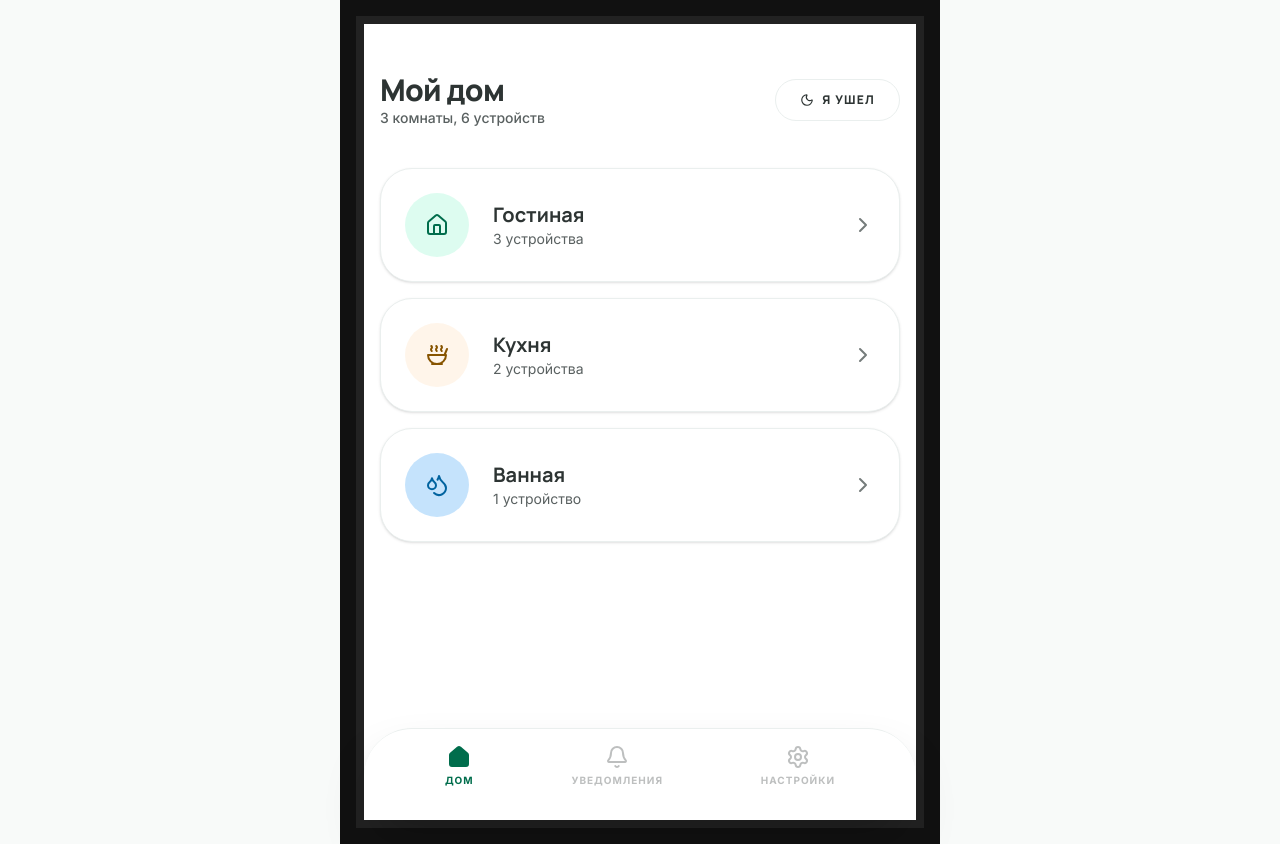
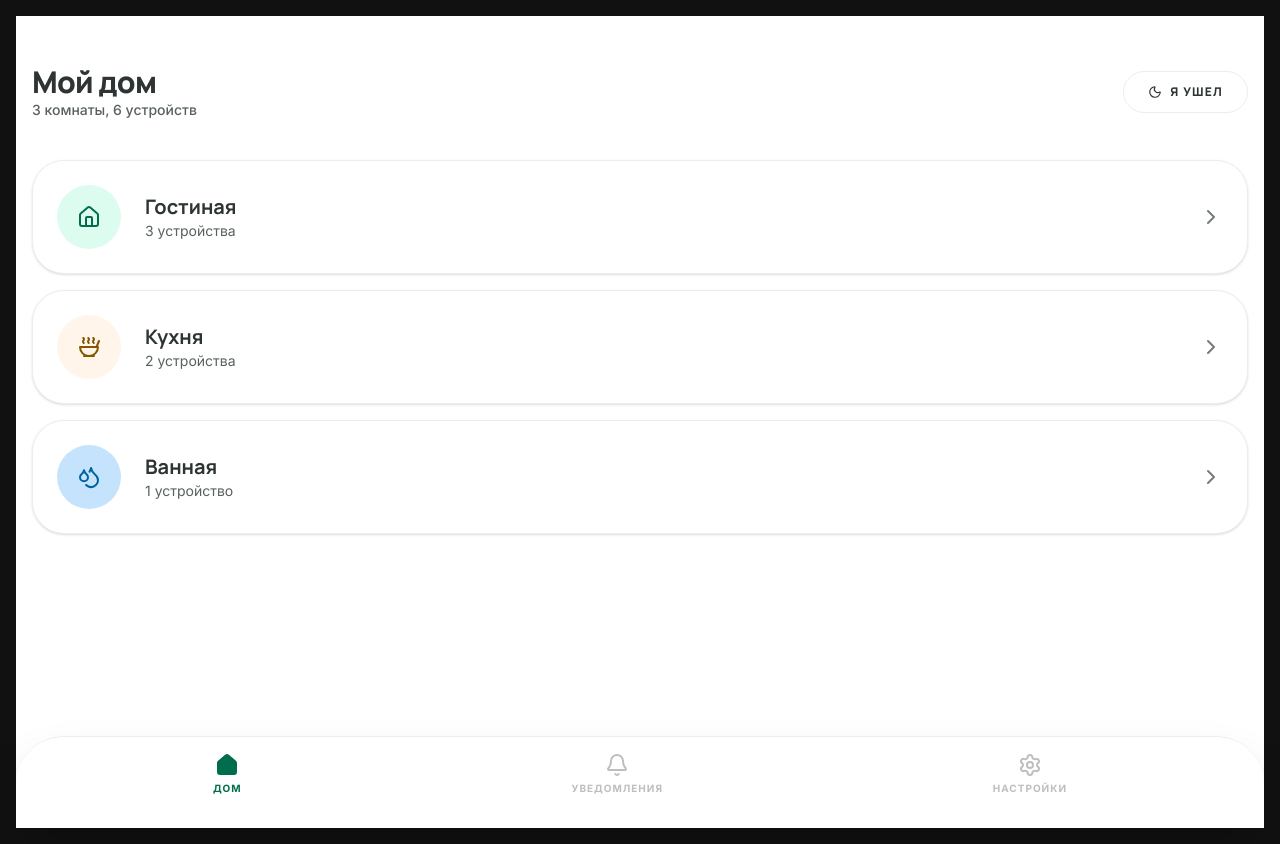
Before and after one commit to nahstya/smart-home-ui-study, a React (Vite) app in the folder aura-home/: page / in a window 1280 px wide. Built offline with nearby package versions, Linux system fonts and the light colour scheme.

Commit message:
Update index.css

```diff
--- a/aura-home/src/index.css
+++ b/aura-home/src/index.css
@@ -62,35 +62,30 @@
   -webkit-tap-highlight-color: transparent;
 }
 
-/* Обновленные стили для полноэкранного отображения */
+/* Убираем все внешние рамки и центрирование через flex */
 body {
   margin: 0;
-  /* Меняем темный фон на светлый, как в интерфейсе */
-  background-color: var(--color-surface);
-  display: block; /* Убираем flex-центровку, если она мешает обычному скроллу */
+  padding: 0;
+  background-color: var(--color-surface); /* Используем ваш светлый фон из темы */
+  display: block;
   min-height: 100vh;
 }
 
 #root {
-  /* Убираем фиксированные размеры телефона */
+  /* Растягиваем на всю ширину и высоту */
   width: 100%;
-  max-width: 600px; /* Ограничиваем ширину для удобства чтения на ПК, либо ставь 100% */
-  margin: 0 auto;  /* Центрируем контент по горизонтали */
   min-height: 100vh;
 
-  /* Убираем эффекты корпуса телефона */
+  /* Убираем черную рамку, тени и скругления */
+  border: none !important;
+  border-radius: 0 !important;
+  box-shadow: none !important;
+
+  /* Разрешаем естественный скролл страницы */
+  overflow: visible;
   background: white;
-  position: relative;
-  overflow: visible; /* Позволяем контенту определяться высотой страницы */
-  border-radius: 0;   /* Убираем скругления углов "экрана" */
-  box-shadow: none;   /* Убираем тень, имитирующую объем устройства */
+
+  /* Центрируем контент, если экран очень широкий (опционально) */
+  margin: 0 auto;
+  max-width: 100%;
 }
-
-/* Оставляем полезный класс для чистоты интерфейса */
-.no-scrollbar::-webkit-scrollbar {
-  display: none;
-}
-.no-scrollbar {
-  -ms-overflow-style: none;
-  scrollbar-width: none;
-}
```
